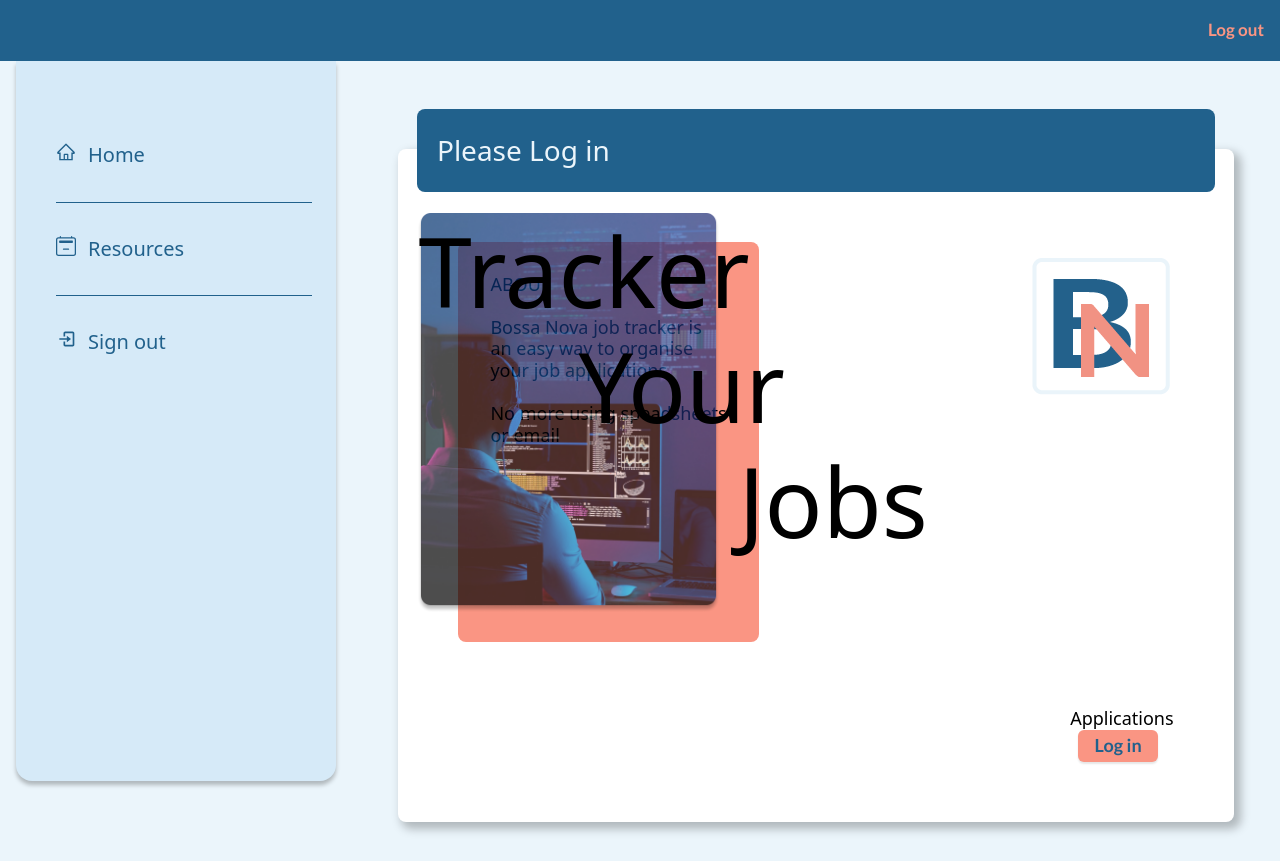
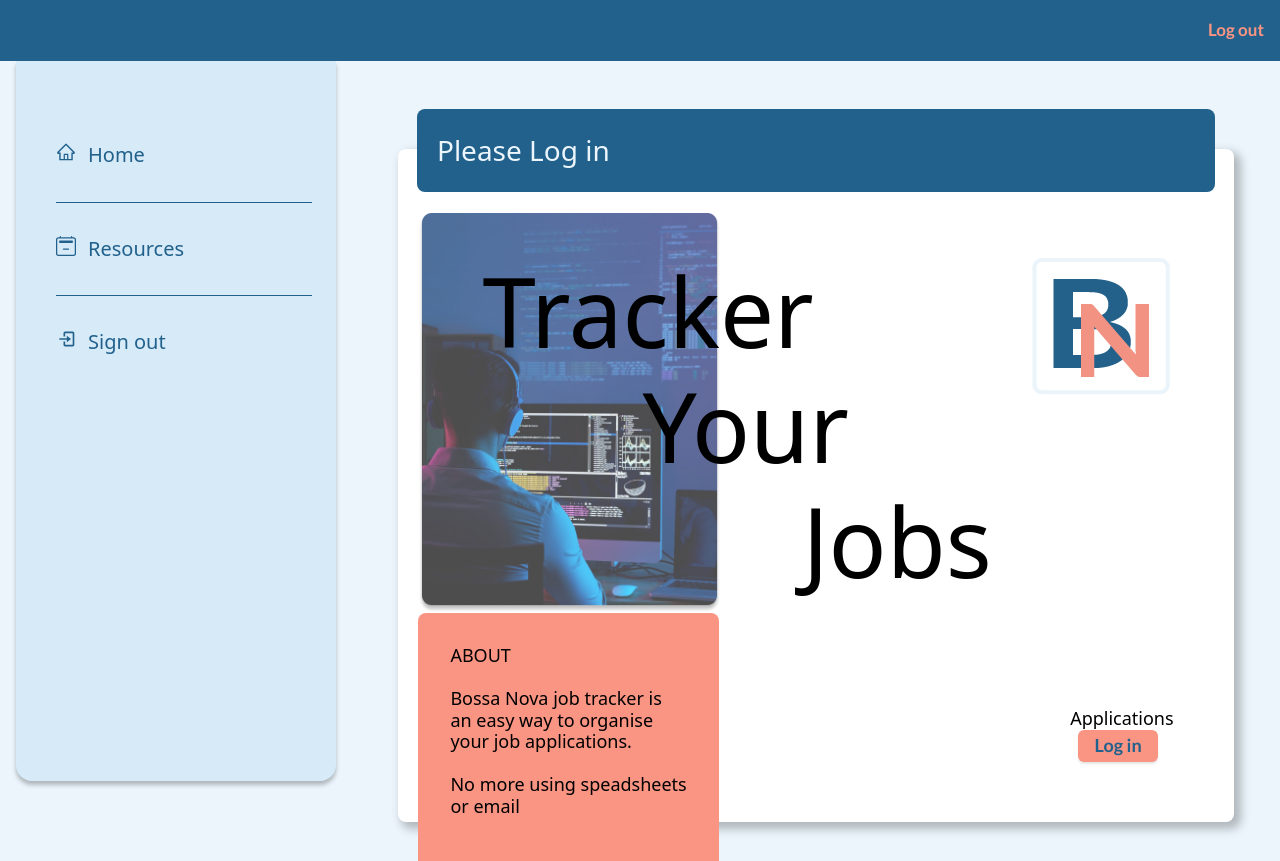
Before and after one commit to SchoolOfCode/final-project-repo-bossa-nova, a React (Create React App) app: page / in a window 1280 px wide. Built offline with nearby package versions, Linux system fonts and the light colour scheme; a web font is replaced by a local one.

Commit message:
updated styling

```diff
--- a/src/Pages/Login/index.js
+++ b/src/Pages/Login/index.js
@@ -12,18 +12,30 @@ export default function Login() {
             src="logo-01.png"
             alt="logo"
           />
-          <img
-            className="absolute z-10 h-[400px] w-[301px] hidden md:block object-cover"
-            src="login-image.png"
-            alt="login"
-          />
+          <div className="absolute hidden md:block">
+            <img
+              className=" z-10  object-cover h-[400px]"
+              src="login-image.png"
+              alt="login"
+            />
+            <div className="z-30 h-[400px] w-[301px]  left-40 top-40 rounded-lg p-8 bg-coral">
+              <h4>ABOUT</h4>
+              <br />
+              <p>
+                Bossa Nova job tracker is an easy way to organise your job
+                applications.
+              </p>
+              <br />
+              <p>No more using speadsheets or email</p>
+            </div>
+          </div>
           <h2 className="md:hidden">Tracker Your Jobs</h2>
-          <div className="absolute z-20 hidden md:block text-loginDesktop">
-            <h2 className="top-[10vh]">Tracker</h2>
-            <h2 className="top-[20vh] ml-40">Your</h2>
-            <h2 className="top-[30vh] ml-80">Jobs</h2>
+          <div className="absolute z-40 hidden md:block text-loginDesktop ml-16 mt-10">
+            <h2 className="">Tracker</h2>
+            <h2 className=" ml-40">Your</h2>
+            <h2 className=" ml-80">Jobs</h2>
           </div>
-          <div className="absolute h-[400px] w-[301px] bottom-40 left-10 rounded-lg p-8 bg-coral">
+          <div className="md:hidden">
             <h4>ABOUT</h4>
             <br />
             <p>
```
